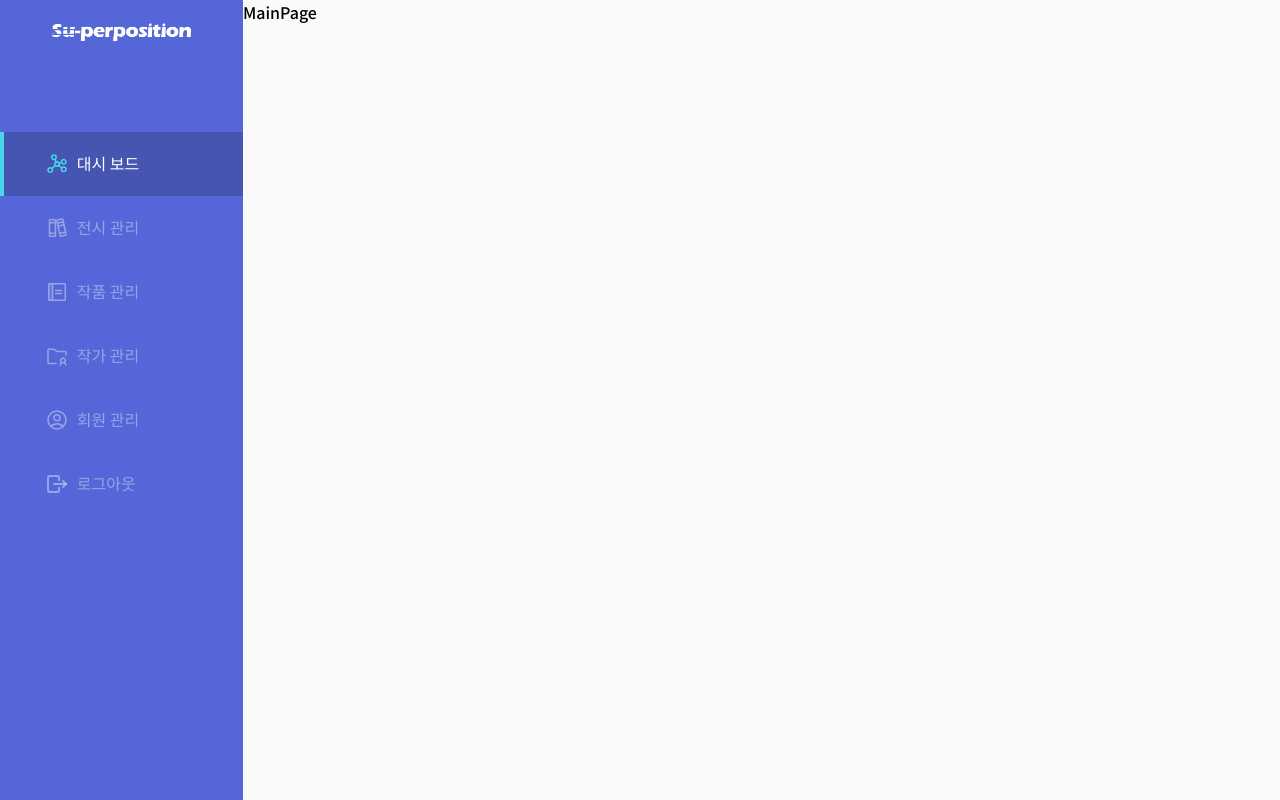
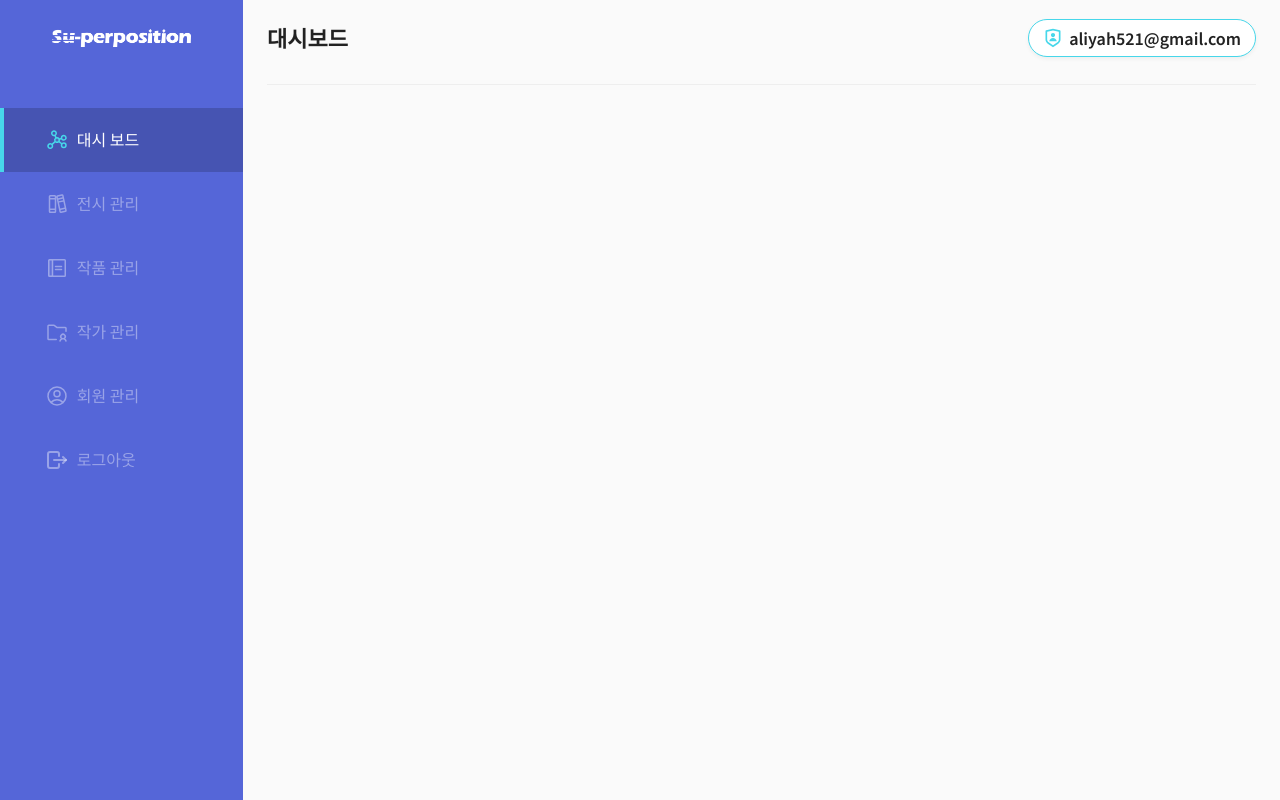
Before and after one commit to Superposition-dev/Super_Front_admin, a React (Vite) app: page /main in a window 1280 px wide. Built offline with nearby package versions, Linux system fonts and the light colour scheme.

Commit message:
Style : 기본 페이지 레이아웃 구성

```diff
--- a/src/components/@common/Sidebar.tsx
+++ b/src/components/@common/Sidebar.tsx
@@ -18,7 +18,7 @@ const Sidebar = () => {
     { title: '작품 관리', src: '/product', icon: <PiNotebookDuotone className="w-full h-full" /> },
     { title: '작가 관리', src: '/author', icon: <PiFolderSimpleUser className="w-full h-full" /> },
     { title: '회원 관리', src: '/user', icon: <HiOutlineUserCircle className="w-full h-full" /> },
-    { title: '로그아웃', src: '/', icon: <TbLogout className="w-full h-full" /> },
+    { title: '로그아웃', src: '/login', icon: <TbLogout className="w-full h-full" /> },
   ]
 
   useEffect(() => {
@@ -26,8 +26,9 @@ const Sidebar = () => {
   }, [location])
 
   return (
-    <div className="flex flex-col items-center gap-20 w-[300px] h-full py-3 bg-main-medium">
-      <Link to="/main" className="flex items-center justify-center w-full h-10">
+    pathname !== '/login' && (
+      <div className="flex flex-col items-center gap-12 w-[300px] h-full py-4 bg-main-medium">
+        <Link to="/main" className="flex items-center justify-center w-full h-11">
           <img className="w-[57%]" src={logo} />
         </Link>
         <div className="flex flex-col items-center w-full">
@@ -50,6 +51,7 @@ const Sidebar = () => {
         </div>
       </div>
     )
+  )
 }
 
 export default Sidebar
--- /dev/null
+++ b/src/components/@common/Wrapper.tsx
@@ -0,0 +1,33 @@
+import React from 'react'
+import { RiShieldUserLine } from 'react-icons/ri'
+import { useNavigate } from 'react-router-dom'
+
+export interface WrapperProps {
+  children: React.ReactNode
+  title: string
+}
+
+const Wrapper = (props: WrapperProps) => {
+  const { children, title } = props
+  const navigate = useNavigate()
+
+  return (
+    <div className="flex flex-col justify-between gap-6 w-full h-full py-4 px-6">
+      <div className="flex justify-between items-center w-full h-12">
+        <p className="text-[22px] font-bold">{title}</p>
+        <div
+          className="flex items-center justify-center gap-1.5 py-1.5 px-3.5 rounded-full border border-main-bright bg-white shadow-light cursor-pointer"
+          onClick={() => {
+            navigate('/mypage')
+          }}
+        >
+          <RiShieldUserLine className="w-5 h-5 text-main-bright" />
+          <h4 className="text-base leading-6 font-semibold text-default">aliyah521@gmail.com</h4>
+        </div>
+      </div>
+      <div className="w-full h-full border-t border-default border-opacity-5 pt-6">{children}</div>
+    </div>
+  )
+}
+
+export default Wrapper
--- a/src/index.css
+++ b/src/index.css
@@ -1,4 +1,3 @@
-@import url('/src/reset.css');
 @import url('https://fonts.googleapis.com/css2?family=Noto+Sans+KR:wght@100..900&display=swap');
 
 *,
@@ -12,6 +11,7 @@ body {
   font-optical-sizing: auto;
   font-weight: 500;
   font-style: normal;
+  color: #222222;
 }
 
 @tailwind base;
--- /dev/null
+++ b/src/pages/Author.tsx
@@ -0,0 +1,11 @@
+import Wrapper from '../components/@common/Wrapper'
+
+const AuthorPage = () => {
+  return (
+    <Wrapper title="작가관리">
+      <div>AuthorPage</div>
+    </Wrapper>
+  )
+}
+
+export default AuthorPage
--- /dev/null
+++ b/src/pages/Main.tsx
@@ -0,0 +1,11 @@
+import Wrapper from '../components/@common/Wrapper'
+
+const MainPage = () => {
+  return (
+    <Wrapper title="대시보드">
+      <div></div>
+    </Wrapper>
+  )
+}
+
+export default MainPage
--- a/src/pages/Main/page.tsx
+++ /dev/null
@@ -1,7 +0,0 @@
-const MainPage = () => {
-  return (
-    <div>MainPage</div>
-  )
-}
-
-export default MainPage
--- a/src/routes/routes.tsx
+++ b/src/routes/routes.tsx
@@ -1,13 +1,16 @@
 import { Routes, Route } from 'react-router-dom'
 import LoginPage from '../pages/Login/page'
-import MainPage from '../pages/Main/page'
+import MainPage from '../pages/Main'
 import UserPage from '../pages/User'
+import AuthorPage from '../pages/Author'
+
 function Routers() {
   return (
     <Routes>
       <Route path="/" element={<LoginPage />} />
       <Route path="/main" element={<MainPage />} />
       <Route path="/user" element={<UserPage />} />
+      <Route path="/author" element={<AuthorPage />} />
     </Routes>
   )
 }
--- a/tailwind.config.js
+++ b/tailwind.config.js
@@ -12,6 +12,9 @@ export default {
         green: '#00FFCF',
         default: '#222222',
       },
+      boxShadow: {
+        light: '0 2px 4px 0px rgba(0,0,0,5%)',
+      },
     },
   },
   plugins: [],
```
Lines whose indentation alone changed are shown as unchanged.
